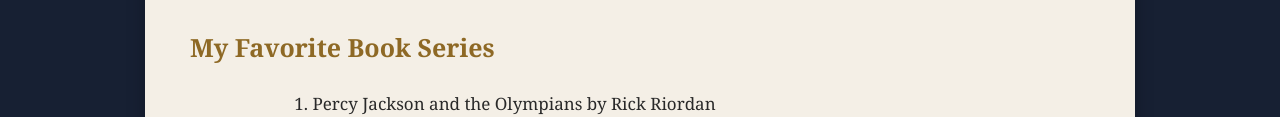
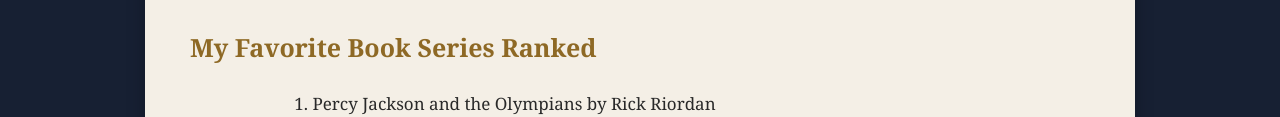
Before and after one commit to pengillyheath-glitch/bmis235-html-3, a plain HTML site: page index.html in a window 1280 px wide. Shown: the part 367-484 px from the top of the page. Drawn offline with Linux system fonts and the light colour scheme.

Commit message:
Update heading for favorite book series

```diff
--- a/index.html
+++ b/index.html
@@ -30,7 +30,7 @@ The Maze Runner. Each series has its own unique characters, worlds,
 and adventures that make them memorable.
 </p>
 
-<h2>My Favorite Book Series</h2>
+<h2>My Favorite Book Series Ranked</h2>
 
 <ol>
     <li>Percy Jackson and the Olympians by Rick Riordan</li>
```
